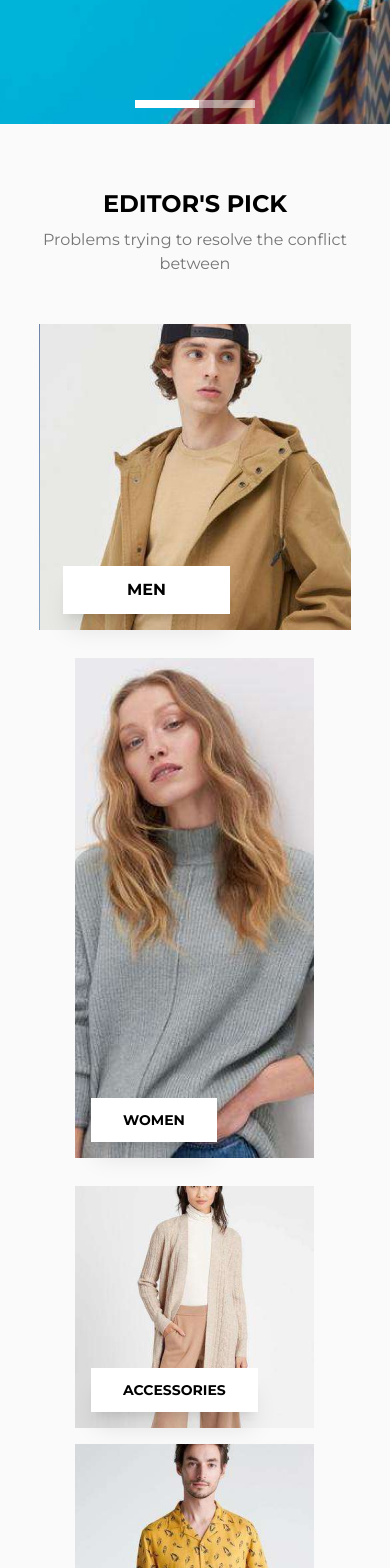
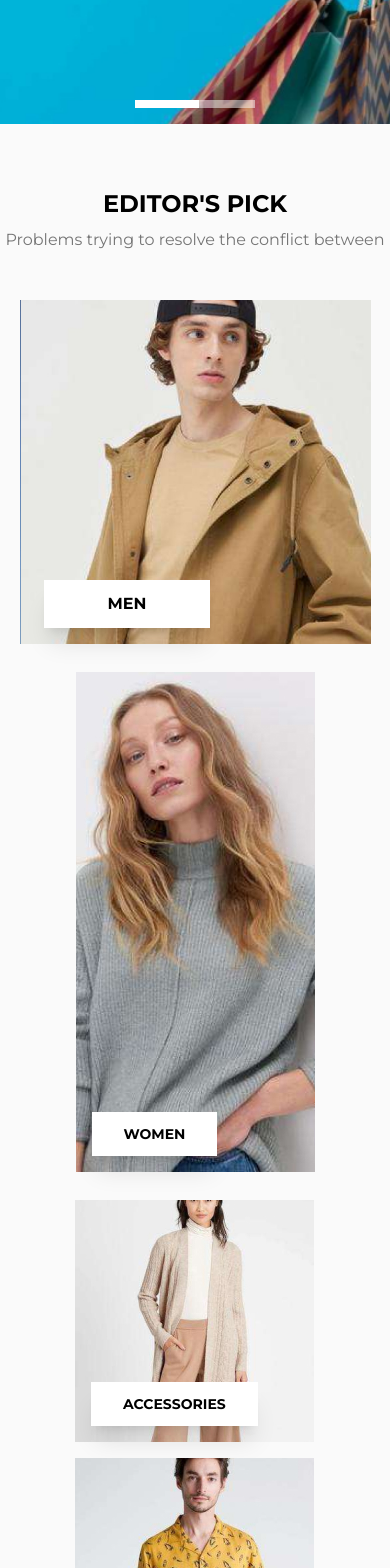
Before and after one commit to irema00/e-commerce-react-vite, a React (Vite) app in the folder e-commerce/: page / in a window 390 px wide. Shown: the part 1115-2683 px from the top of the page. Built offline with nearby package versions, Linux system fonts and the light colour scheme.

Commit message:
updates w-h to adjust responsive images

```diff
--- a/e-commerce/src/components/CategoryCard.jsx
+++ b/e-commerce/src/components/CategoryCard.jsx
@@ -1,6 +1,6 @@
 const CategoryCard = ({ category, itemCount, imageUrl }) => {
   return (
-    <div className="relative shadow-xl h-58 hover:scale-110 cursor-pointer">
+    <div className="relative shadow-xl w-[350px] max-h-[500px] md:w-auto md:max-h-58 mb-8 hover:scale-110 cursor-pointer">
       <img
         src={imageUrl}
         alt={category}
--- a/e-commerce/src/components/ProductCard.jsx
+++ b/e-commerce/src/components/ProductCard.jsx
@@ -2,11 +2,11 @@ import React from "react";
 
 function ProductCard({ product }) {
   return (
-    <div className="flex flex-col flex-wrap items-center mb-4 shadow-xl hover:scale-110 cursor-pointer">
+    <div className="flex flex-col flex-wrap items-center mb-8 shadow-xl hover:scale-110 cursor-pointer">
       <img
         src={product.imageUrl}
         alt={product.title}
-        className="object-cover object-center max-w-[240px] max-h-[450px] cursor-pointer"
+        className="object-cover w-[350px]  object-center md:w-[250px] md:max-h-[450px] cursor-pointer"
       />
       <div className="flex gap-2 flex-col items-center mt-3 mb-5">
         <h3 className="w-32 text-center text-darkBg text-base font-bold leading-normal tracking-tight mt-2">
--- a/e-commerce/src/layouts/homepage/Bestseller.jsx
+++ b/e-commerce/src/layouts/homepage/Bestseller.jsx
@@ -6,7 +6,7 @@ export default function Bestseller() {
   const { bestsellerData } = useData();
 
   return (
-    <div className="flex flex-col flex-wrap py-20 px-[10%] font-monserrat gap-12 ">
+    <div className="flex flex-col flex-wrap py-20 lg:px-[10%] px-0 font-monserrat gap-12 ">
       <div className="flex text-center flex-col py-8 ">
         <div className="text-center text-hdGrey text-xl font-normal leading-loose tracking-tight">
           {bestsellerData.topTitle}
--- a/e-commerce/src/layouts/homepage/EditorsPick.jsx
+++ b/e-commerce/src/layouts/homepage/EditorsPick.jsx
@@ -5,7 +5,7 @@ function EditorsPick() {
   const { editorsPick } = useData();
 
   return (
-    <div className="flex md:flex-wrap flex-col items-stretch justify-center font-montserrat  w-full  py-16 px-[10%]  bg-ltGrey ">
+    <div className="flex md:flex-wrap flex-col items-stretch justify-center font-montserrat  w-full  py-16 px-[5%]md:px-[10%]  bg-ltGrey ">
       <div className="text-center font-montserrat mb-12 ">
         <h2 className="font-bold text-2xl tracking-normal mb-2">
           {editorsPick.title}
@@ -16,7 +16,7 @@ function EditorsPick() {
       </div>
 
       <div className="flex flex-row justify-center items-center  font-montserrat flex-wrap  gap-7 ">
-        <div className="relative max-w-[510px] max-h-[500px]">
+        <div className="relative  px-[5%] md:px-0 md:max-w-[510px] md:max-h-[500px]">
           <img
             src={editorsPick.categories[0].imageUrl}
             alt="Men"
@@ -27,7 +27,7 @@ function EditorsPick() {
           </button>
         </div>
 
-        <div className="relative w-[240px] h-[500px] ">
+        <div className="relative px-[5%] md:px-0  md:max-w-[240px] md:max-h-[500px] ">
           <img
             src={editorsPick.categories[1].imageUrl}
             alt="Women"
```
